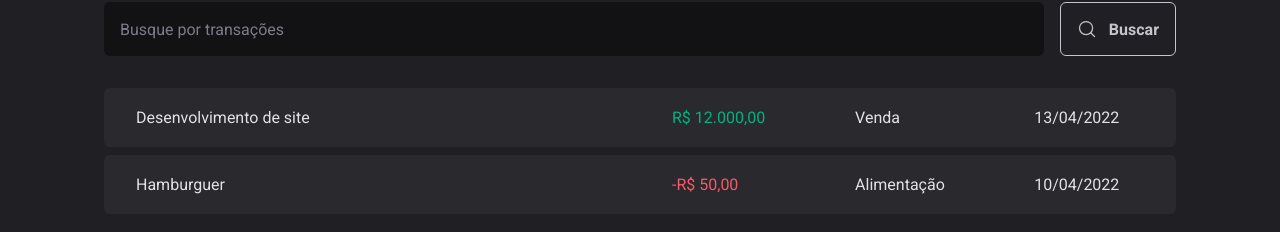
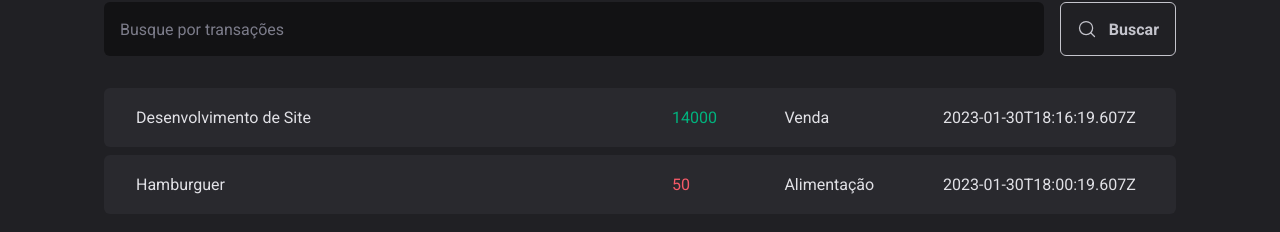
Before and after one commit to crystian97/dt-money, a React (Vite) app: page / in a window 1280 px wide. Shown: the part 272-504 px from the top of the page. Built offline with nearby package versions, Linux system fonts and the light colour scheme; data requests are answered from the project's data file.

Commit message:
fix:utilizando o setTransactions

```diff
--- a/src/pages/Transactions/index.tsx
+++ b/src/pages/Transactions/index.tsx
@@ -17,11 +17,11 @@
   createdAt: string;
 }
 export function Transactions() {
-  const [transactions, setTransactions] = useState<Transaction>([]);
+  const [transactions, setTransactions] = useState<Transaction[]>([]);
   async function LoadTransactions() {
     const response = await fetch("http://localhost:3333/transactions");
     const data = await response.json();
-    console.log(data);
+    setTransactions(data);
   }
   useEffect(() => {
     LoadTransactions();
@@ -34,22 +34,20 @@
         <SearchForm />
         <TransactionsTable>
           <tbody>
-            <tr>
-              <td width="50%">Desenvolvimento de site</td>
-              <td>
-                <PriceHighLight variant="income">R$ 12.000,00</PriceHighLight>
-              </td>
-              <td>Venda</td>
-              <td>13/04/2022</td>
-            </tr>
-            <tr>
-              <td width="50%">Hamburguer</td>
-              <td>
-                <PriceHighLight variant="outcome"> -R$ 50,00</PriceHighLight>
-              </td>
-              <td>Alimentação</td>
-              <td>10/04/2022</td>
-            </tr>
+            {transactions.map((transaction) => {
+              return (
+                <tr key={transaction.id}>
+                  <td width="50%">{transaction.description}</td>
+                  <td>
+                    <PriceHighLight variant={transaction.type}>
+                      {transaction.price}
+                    </PriceHighLight>
+                  </td>
+                  <td>{transaction.category}</td>
+                  <td>{transaction.createdAt}</td>
+                </tr>
+              );
+            })}
           </tbody>
         </TransactionsTable>
       </TransactionsContainer>
```
